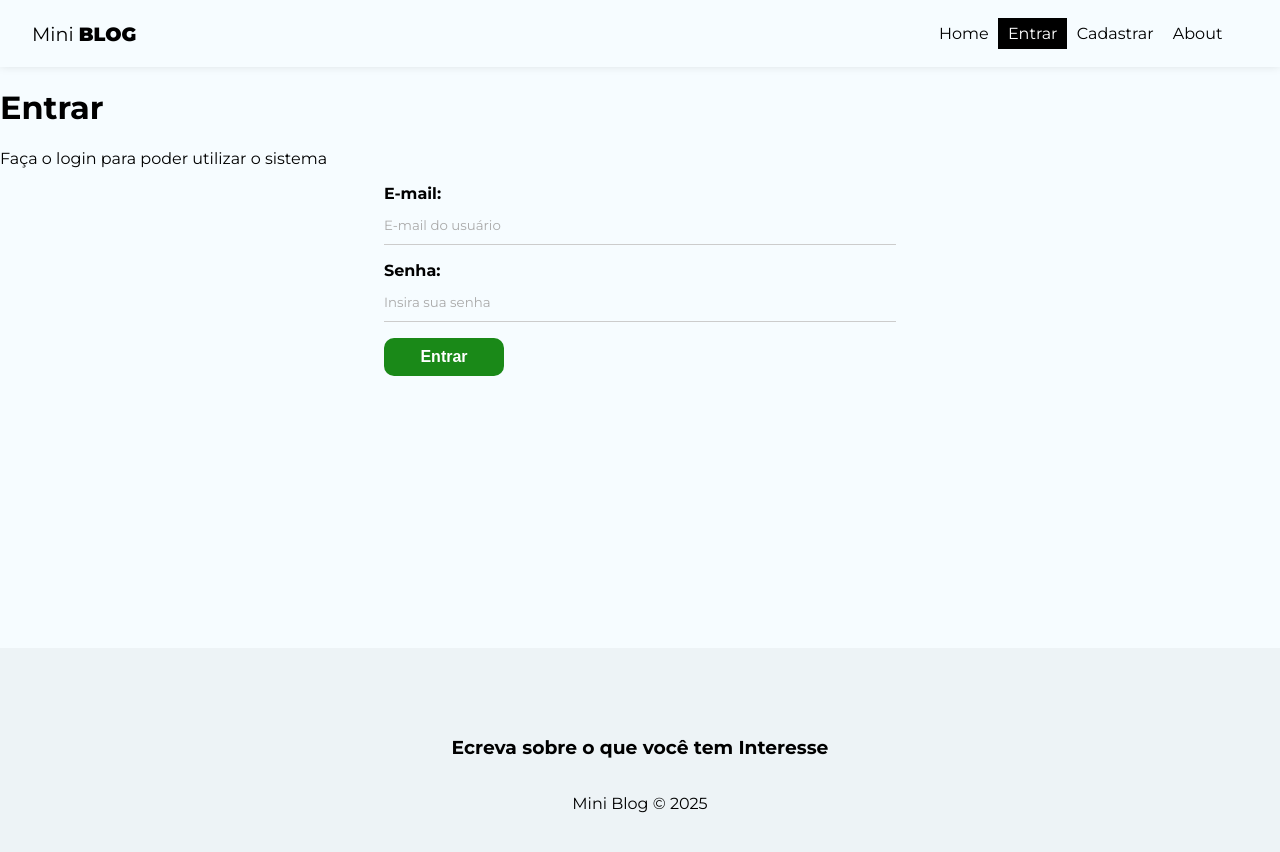
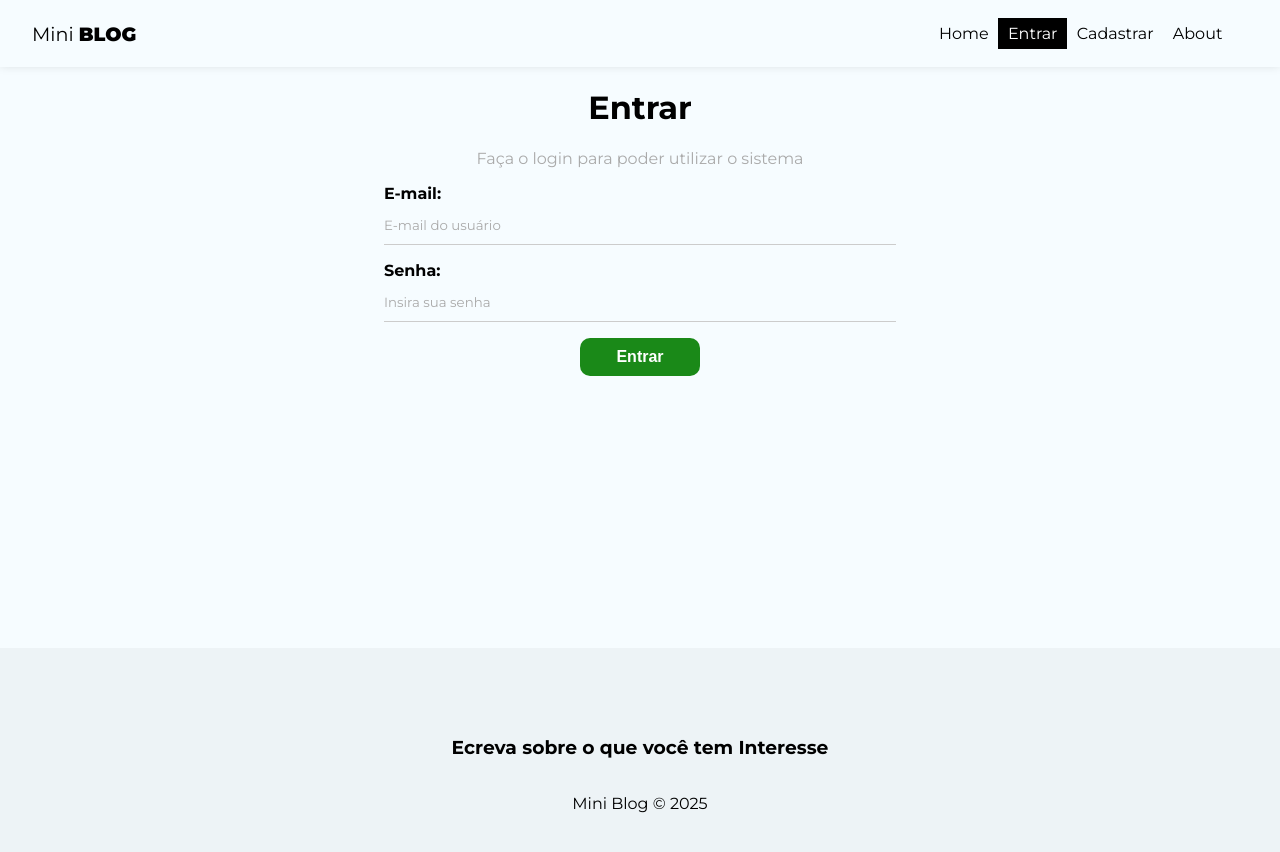
Before and after one commit to GabrielMalava/Mini-blog, a React (Create React App) app: page /login in a window 1280 px wide. Shown: the top 852 px of the page. Built offline with nearby package versions, Linux system fonts and the light colour scheme; no server answers.

Commit message:
aula 144

```diff
--- a/src/hooks/useAuthentication.js
+++ b/src/hooks/useAuthentication.js
@@ -36,7 +36,7 @@ export const useAuthentication = () => {
       const { user } = await createUserWithEmailAndPassword(
         auth,
         data.email,
-        data.password,
+        data.password
       );
 
       await updateProfile(user, {
@@ -70,6 +70,10 @@ export const useAuthentication = () => {
   useEffect(() => {
     return () => setCancelled(true);
   }, []);
+
+  //login - sing in
+  const login = async () => {};
+
   return {
     auth,
     createUser,
--- a/src/pages/Login/Login.module.css
+++ b/src/pages/Login/Login.module.css
@@ -0,0 +1,7 @@
+.login {
+  text-align: center;
+}
+
+.login p {
+  color: #aaa;
+}
```
